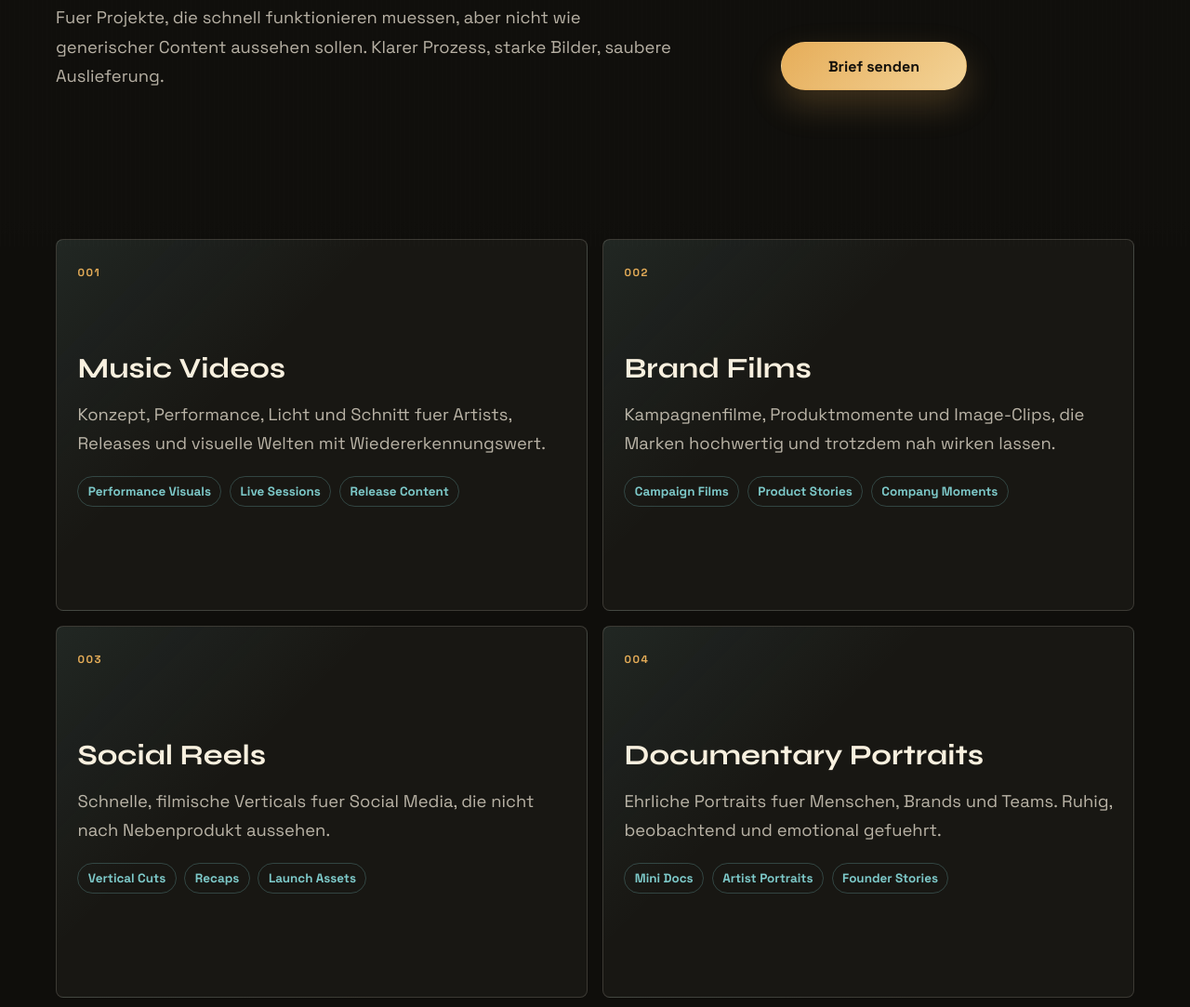
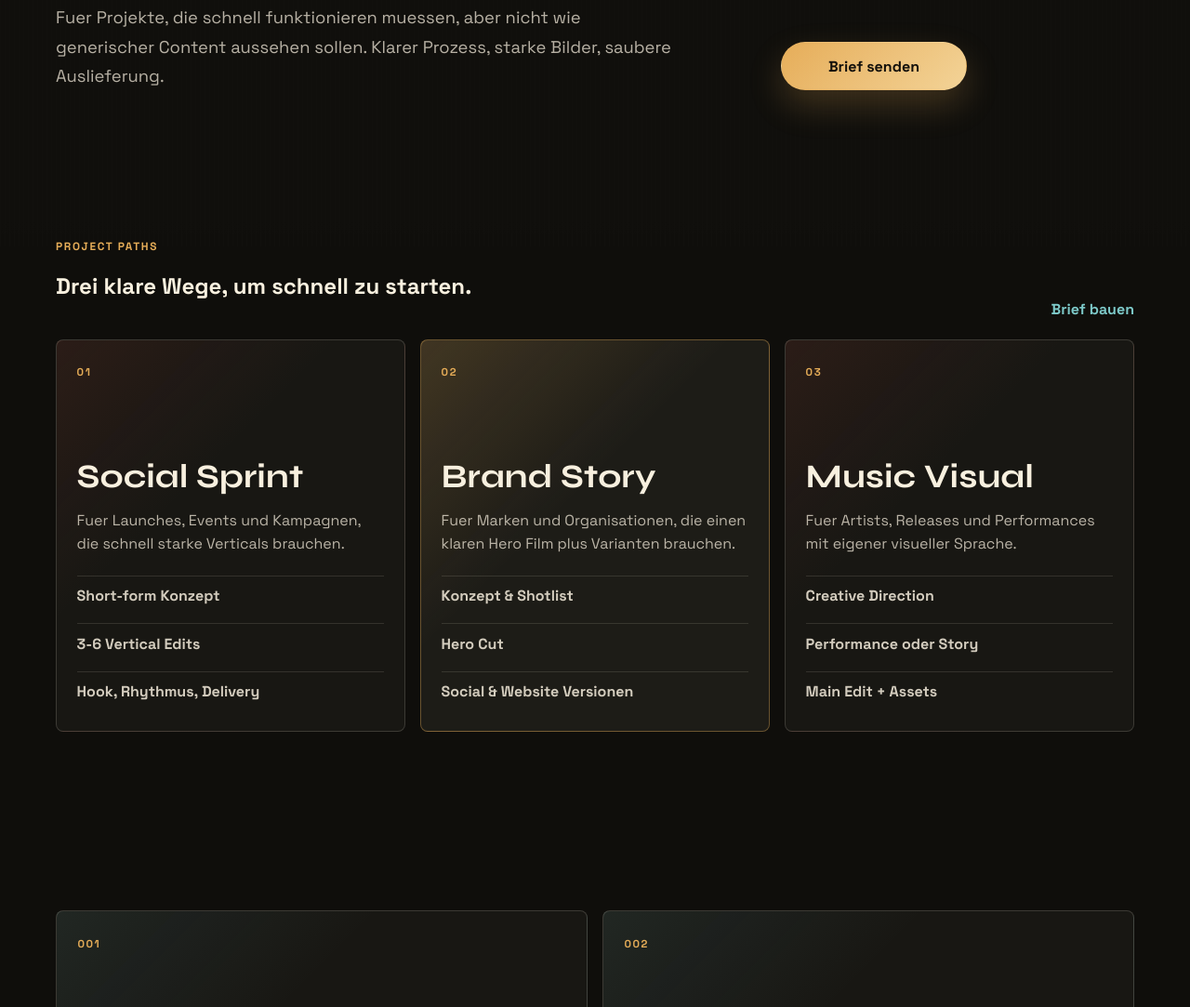
Before and after one commit to michiastegegne/michiastegegne.com, a plain HTML site: page services.html in a window 1280 px wide. Shown: the part 535-1618 px from the top of the page at 93% size. Drawn offline with Linux system fonts and the light colour scheme.

Commit message:
Clarify service paths

```diff
--- a/services.html
+++ b/services.html
@@ -54,6 +54,57 @@
           <a class="button button-primary" href="contact.html">Brief senden</a>
         </div>
       </header>
+
+      <section class="section package-section" aria-labelledby="package-title">
+        <div class="section-kicker-row reveal">
+          <div>
+            <p class="eyebrow">Project Paths</p>
+            <h2 id="package-title">Drei klare Wege, um schnell zu starten.</h2>
+          </div>
+          <a href="contact.html#brief-title">Brief bauen</a>
+        </div>
+        <div class="package-grid">
+          <article class="package-card reveal">
+            <span>01</span>
+            <h2>Social Sprint</h2>
+            <p>
+              Fuer Launches, Events und Kampagnen, die schnell starke Verticals
+              brauchen.
+            </p>
+            <ul>
+              <li>Short-form Konzept</li>
+              <li>3-6 Vertical Edits</li>
+              <li>Hook, Rhythmus, Delivery</li>
+            </ul>
+          </article>
+          <article class="package-card package-card--accent reveal">
+            <span>02</span>
+            <h2>Brand Story</h2>
+            <p>
+              Fuer Marken und Organisationen, die einen klaren Hero Film plus
+              Varianten brauchen.
+            </p>
+            <ul>
+              <li>Konzept & Shotlist</li>
+              <li>Hero Cut</li>
+              <li>Social & Website Versionen</li>
+            </ul>
+          </article>
+          <article class="package-card reveal">
+            <span>03</span>
+            <h2>Music Visual</h2>
+            <p>
+              Fuer Artists, Releases und Performances mit eigener visueller
+              Sprache.
+            </p>
+            <ul>
+              <li>Creative Direction</li>
+              <li>Performance oder Story</li>
+              <li>Main Edit + Assets</li>
+            </ul>
+          </article>
+        </div>
+      </section>
 
       <section class="section services-grid" aria-label="Service Uebersicht">
         <article class="service-card reveal">
--- a/styles.css
+++ b/styles.css
@@ -362,6 +362,7 @@ body[data-video="missing"] .hero-video {
 .split-section,
 .work-preview,
 .service-strip,
+.package-section,
 .process-section,
 .work-filter-section,
 .project-list,
@@ -721,6 +722,66 @@ body[data-video="missing"] .hero-video {
   background: rgba(248, 240, 223, 0.04);
   font-weight: 700;
   text-align: center;
+}
+
+.package-grid {
+  display: grid;
+  grid-template-columns: repeat(3, minmax(0, 1fr));
+  gap: 1rem;
+}
+
+.package-card {
+  min-height: 26rem;
+  padding: 1.35rem;
+  border: 1px solid var(--line);
+  border-radius: 8px;
+  background:
+    linear-gradient(135deg, rgba(184, 69, 53, 0.12), transparent 38%),
+    rgba(248, 240, 223, 0.04);
+}
+
+.package-card--accent {
+  border-color: rgba(230, 173, 88, 0.38);
+  background:
+    linear-gradient(135deg, rgba(230, 173, 88, 0.18), transparent 42%),
+    rgba(248, 240, 223, 0.06);
+}
+
+.package-card span {
+  display: inline-flex;
+  margin-bottom: 5.5rem;
+  color: var(--amber);
+  font-size: 0.72rem;
+  font-weight: 800;
+  text-transform: uppercase;
+  letter-spacing: 0.14em;
+}
+
+.package-card h2 {
+  max-width: 10ch;
+  margin: 0;
+  font-family: "Syne", sans-serif;
+  font-size: clamp(1.65rem, 2.8vw, 2.6rem);
+  line-height: 1;
+  letter-spacing: 0;
+}
+
+.package-card p {
+  margin: 1rem 0 1.3rem;
+  color: var(--muted);
+  line-height: 1.6;
+}
+
+.package-card ul {
+  display: grid;
+  gap: 0.55rem;
+}
+
+.package-card li {
+  padding: 0.65rem 0;
+  border-top: 1px solid rgba(248, 240, 223, 0.12);
+  color: rgba(248, 240, 223, 0.84);
+  font-weight: 700;
 }
 
 .brief-builder {
@@ -1258,6 +1319,7 @@ body[data-video="missing"] .hero-video {
 
   .work-grid,
   .choice-grid,
+  .package-grid,
   .proof-grid,
   .case-metrics,
   .contact-board,
@@ -1420,6 +1482,7 @@ body[data-video="missing"] .hero-video {
   .choice-section,
   .work-preview,
   .service-strip,
+  .package-section,
   .process-section,
   .work-filter-section,
   .project-list,
@@ -1496,9 +1559,14 @@ body[data-video="missing"] .hero-video {
   }
 
   .service-card span,
+  .package-card span,
   .approach-item span,
   .contact-card span {
     margin-bottom: 3rem;
+  }
+
+  .package-card {
+    min-height: 20rem;
   }
 
   .footer {
```
